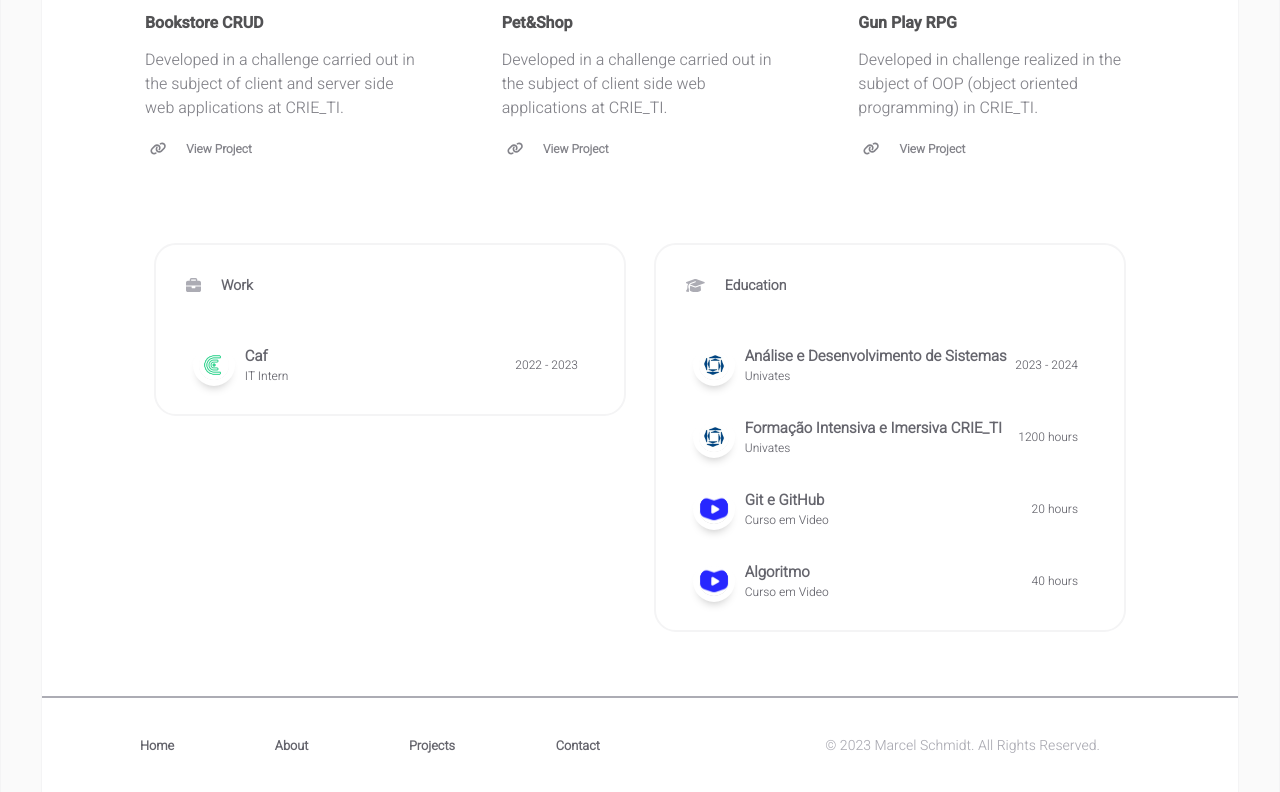
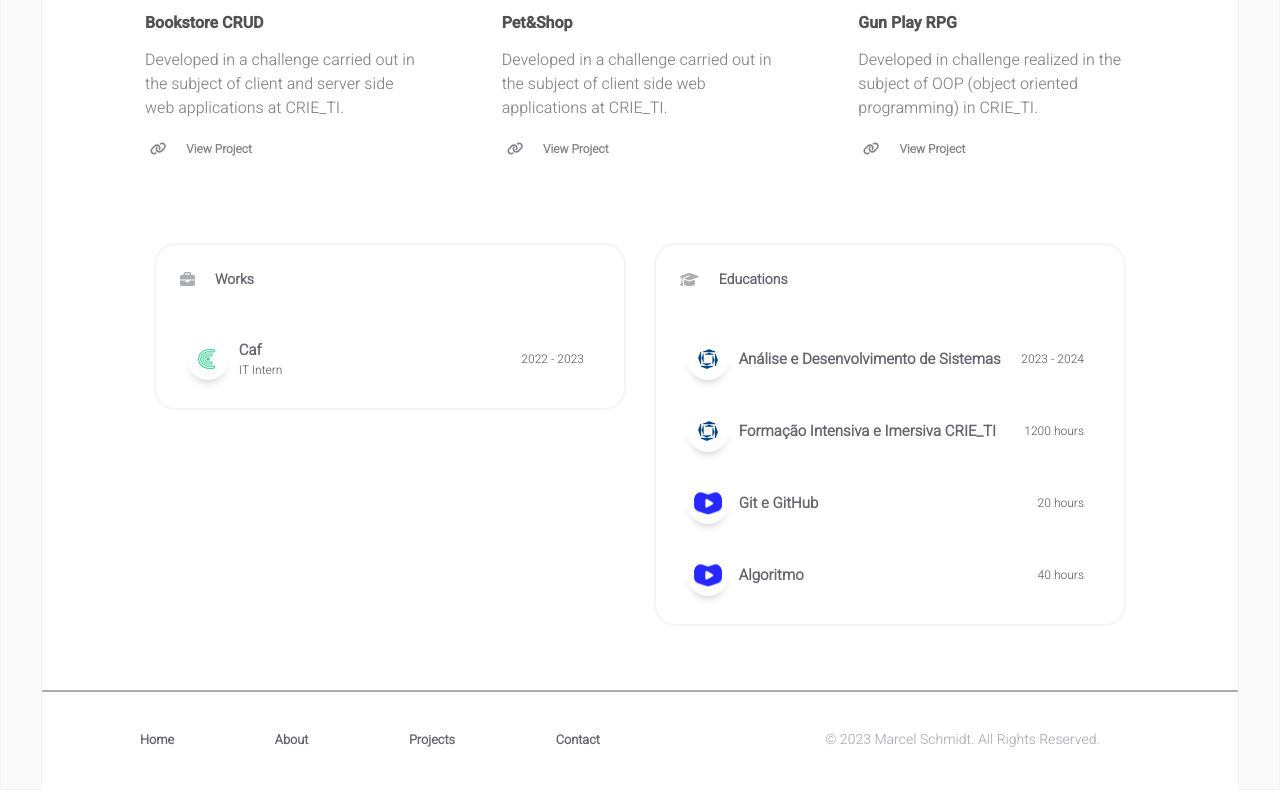
Before and after one commit to maaschmidt/portfolio, a React (Create React App) app: page / in a window 1280 px wide. Shown: the part 726-1518 px from the top of the page. Built offline with nearby package versions, Linux system fonts and the light colour scheme; the HTML template or start-up script is replaced by a standard one.

Commit message:
fix: reduce components

```diff
--- a/src/components/common/styles/card.css
+++ b/src/components/common/styles/card.css
@@ -7,7 +7,7 @@
 }
 
 .card-container {
-	padding: 30px;
+	padding: 1.5rem;
 	padding-bottom: 5px;
 }
 
--- a/src/components/homepage/educations.jsx
+++ /dev/null
@@ -1,46 +0,0 @@
-import React from "react";
-import { faGraduationCap } from "@fortawesome/free-solid-svg-icons";
-
-import Card from "../common/card";
-
-import "./styles/educations.css";
-import INFO from "../../data/user";
-
-const Educations = () => {
-	return (
-		<div className="educations">
-			<Card
-				icon={faGraduationCap}
-				title="Education"
-				body={
-					<div className="educations-body">
-						{INFO.homepage.educations.map((education, index) => (
-							<div className="education" key={index}>
-								<a href={education.href} target="_blank" rel="noreferrer">
-									<img
-										src={education.logo}
-										alt={education.institution}
-										className="education-image"
-									/>
-									<div className="education-description">
-										<div className="education-titles">
-											<div className="education-title">{education.title}</div>
-											<div className="education-subtitle">
-												{education.institution}
-											</div>
-										</div>
-										<div className="education-duration">
-											{education.duration}
-										</div>
-									</div>
-								</a>
-							</div>
-						))}
-					</div>
-				}
-			/>
-		</div>
-	);
-};
-
-export default Educations;
--- /dev/null
+++ b/src/components/homepage/experiences.jsx
@@ -0,0 +1,44 @@
+import React from "react";
+
+import Card from "../common/card";
+
+import "./styles/experiences.css";
+
+const Experiences = ({ icon, title, data }) => {
+	return (
+		<div className="experiences">
+			<Card
+				icon={icon}
+				title={title}
+				body={
+					<div className="experiences-body">
+						{data.map((experience, index) => (
+							<div className="experience" key={index}>
+								<a href={experience.href} target="_blank" rel="noreferrer">
+									<img
+										src={experience.logo}
+										alt={experience.title}
+										className="experience-image"
+									/>
+									<div className="experience-description">
+										<div className="experience-titles">
+											<div className="experience-title">{experience.title}</div>
+											<div className="experience-subtitle">
+												{experience.position}
+											</div>
+										</div>
+										<div className="experience-duration">
+											{experience.duration}
+										</div>
+									</div>
+								</a>
+							</div>
+						))}
+					</div>
+				}
+			/>
+		</div>
+	);
+};
+
+export default Experiences;
--- a/src/components/homepage/styles/educations.css
+++ /dev/null
@@ -1,69 +0,0 @@
-@import "../../../data/styles.css";
-
-.educations {
-	width: 100%;
-	margin: 1rem;
-}
-
-.educations-body {
-	text-decoration: none;
-	margin-bottom: 1rem;
-}
-
-.education a {
-	display: flex;
-	width: 100%;
-	align-items: center;
-	text-decoration: none;
-	height: 3.5rem;
-	margin-bottom: 1rem;
-}
-
-.education {
-	transition: all 0.3s ease-in-out;
-}
-
-.education:hover {
-	background: var(--quaternary-color);
-	border-radius: 2rem;
-	transition: all 0.5s;
-}
-
-.education-image {
-	height: 30px;
-	width: 30px;
-	margin-left: 0.8rem;
-	border-radius: 50%;
-	outline: 6px solid white;
-	box-shadow: 0px 7px 10px rgba(0, 0, 0, 0.25);
-}
-
-.education-description {
-	display: flex;
-	width: 100%;
-	justify-content: space-between;
-	align-items: center;
-}
-
-.education-titles {
-	padding-left: 1rem;
-}
-
-.education-title {
-	font-size: 15px;
-	font-weight: 700;
-	color: var(--secondary-color);
-}
-
-.education-subtitle {
-	font-size: 12px;
-	color: var(--secondary-color);
-}
-
-.education-duration {
-	width: 4rem;
-	padding-right: 1rem;
-	font-size: 12px;
-	text-align: right;
-	color: var(--secondary-color);
-}
--- a/src/components/homepage/styles/works.css
+++ b/src/components/homepage/styles/experiences.css
@@ -1,16 +1,18 @@
 @import "../../../data/styles.css";
 
-.works {
+.experiences {
 	width: 100%;
 	margin: 1rem;
+	/* background-color: yellow; */
 }
 
-.works-body {
+.experiences-body {
 	text-decoration: none;
 	margin-bottom: 1rem;
+	/* background-color: red; */
 }
 
-.work a {
+.experience a {
 	display: flex;
 	width: 100%;
 	align-items: center;
@@ -19,17 +21,17 @@
 	margin-bottom: 1rem;
 }
 
-.work {
+.experience {
 	transition: all 1s ease-in-out;
 }
 
-.work:hover {
+.experience:hover {
 	background: var(--quaternary-color);
 	border-radius: 2rem;
 	transition: all 0.3s;
 }
 
-.work-image {
+.experience-image {
 	height: 30px;
 	width: 30px;
 	margin-left: 0.8rem;
@@ -38,31 +40,31 @@
 	box-shadow: 0px 7px 10px rgba(0, 0, 0, 0.25);
 }
 
-.work-description {
+.experience-description {
 	display: flex;
 	width: 100%;
 	justify-content: space-between;
 	align-items: center;
 }
 
-.work-titles {
+.experience-titles {
 	padding-left: 1rem;
 }
 
-.work-title {
+.experience-title {
 	font-size: 15px;
 	font-weight: 700;
 	color: var(--secondary-color);
 }
 
-.work-subtitle {
+.experience-subtitle {
 	font-size: 12px;
 	color: var(--secondary-color);
 }
 
-.work-duration {
+.experience-duration {
 	width: 5rem;
-	padding: 1rem;
+	padding-right: 1rem;
 	font-size: 12px;
 	text-align: right;
 	color: var(--secondary-color);
--- a/src/components/homepage/works.jsx
+++ /dev/null
@@ -1,38 +0,0 @@
-import React from "react";
-import { faBriefcase } from "@fortawesome/free-solid-svg-icons";
-
-import Card from "../common/card";
-
-import "./styles/works.css";
-import INFO from "../../data/user";
-
-const Works = () => {
-	return (
-		<div className="works">
-			<Card
-				icon={faBriefcase}
-				title="Work"
-				body={
-					<div className="works-body">
-						{INFO.homepage.works.map((work, index) => (
-							<div className="work" key={index}>
-								<a href={work.href} target="_blank" rel="noreferrer">
-									<img src={work.logo} alt={work.title} className="work-image" />
-									<div className="work-description">
-										<div className="work-titles">
-											<div className="work-title">{work.title}</div>
-											<div className="work-subtitle">{work.position}</div>
-										</div>
-										<div className="work-duration">{work.duration}</div>
-									</div>
-								</a>
-							</div>
-						))}
-					</div>
-				}
-			/>
-		</div>
-	);
-};
-
-export default Works;
--- a/src/pages/homepage.jsx
+++ b/src/pages/homepage.jsx
@@ -3,17 +3,20 @@ import React, { useState, useEffect } from "react";
 import { faMailBulk } from "@fortawesome/free-solid-svg-icons";
 import { FontAwesomeIcon } from "@fortawesome/react-fontawesome";
 import { faGithub, faLinkedin } from "@fortawesome/free-brands-svg-icons";
+import {
+	faBriefcase,
+	faGraduationCap,
+} from "@fortawesome/free-solid-svg-icons";
 
 import Logo from "../components/common/logo";
 import Footer from "../components/common/footer";
 import NavBar from "../components/common/navBar";
-import Works from "../components/homepage/works";
 import AllProjects from "../components/projects/allProjects";
+import Experiences from "../components/homepage/experiences";
 
 import INFO from "../data/user";
 
 import "./styles/homepage.css";
-import Educations from "../components/homepage/educations";
 
 const Homepage = () => {
 	const [stayLogo, setStayLogo] = useState(false);
@@ -124,8 +127,16 @@ const Homepage = () => {
 						</div>
 
 						<div className="homepage-after-title">
-							<Works />
-							<Educations />
+							<Experiences
+								title="Works"
+								icon={faBriefcase}
+								data={INFO.homepage.works}
+							/>
+							<Experiences
+								title="Educations"
+								icon={faGraduationCap}
+								data={INFO.homepage.educations}
+							/>
 						</div>
 
 						<div className="page-footer">
```
